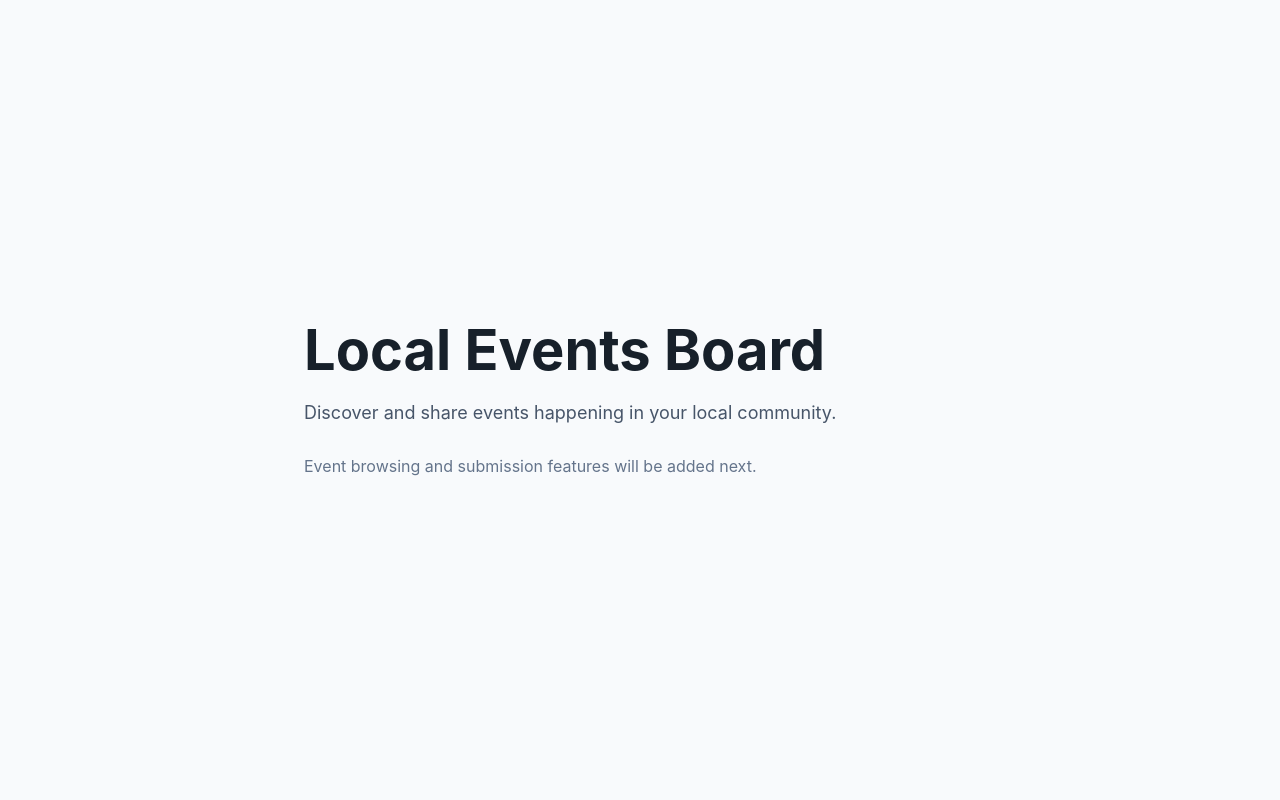
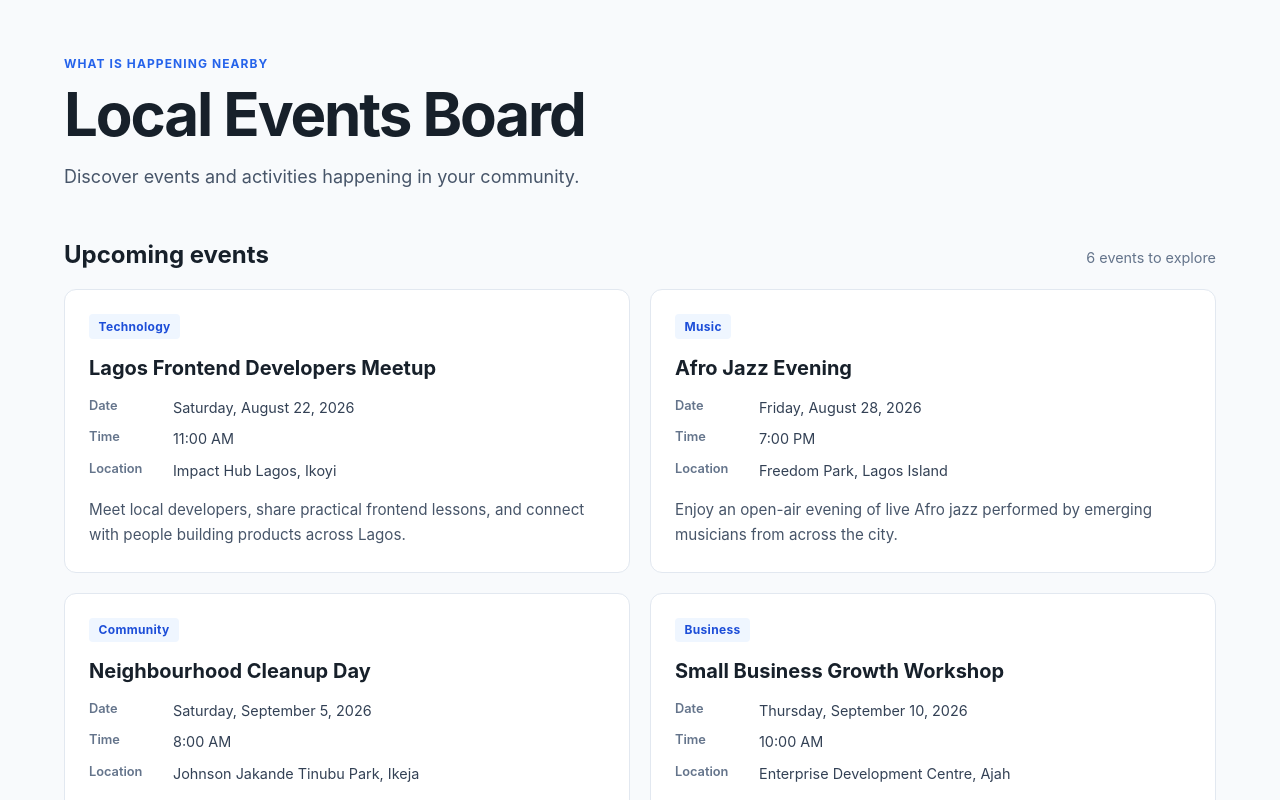
Before and after one commit to LolaAyeni/local-events-board, a React (Vite) app: page / in a window 1280 px wide. Shown: the top 800 px of the page. Built offline with nearby package versions, Linux system fonts and the light colour scheme.

Commit message:
feat: display sample local events

```diff
--- a/src/App.css
+++ b/src/App.css
@@ -1,24 +1,151 @@
-.intro {
-  width: min(100% - 2rem, 42rem);
-  padding: 3rem 0;
+.page-shell {
+  width: min(100% - 2rem, 72rem);
+  margin: 0 auto;
+  padding: 3.5rem 0 4rem;
 }
 
-.intro h1 {
-  margin: 0 0 1rem;
-  color: #17202a;
-  font-size: clamp(2rem, 8vw, 3.5rem);
-  line-height: 1.1;
+.page-header {
+  max-width: 42rem;
+  margin-bottom: 3rem;
 }
 
-.intro p {
+.eyebrow {
+  margin: 0 0 0.75rem;
+  color: #2563eb;
+  font-size: 0.75rem;
+  font-weight: 700;
+  letter-spacing: 0.09em;
+  text-transform: uppercase;
+}
+
+.page-header h1 {
   margin: 0;
+  color: #17202a;
+  font-size: clamp(2.25rem, 8vw, 3.75rem);
+  line-height: 1.05;
+  letter-spacing: -0.035em;
+}
+
+.page-header > p:last-child {
+  margin: 1rem 0 0;
   color: #475569;
   font-size: 1.125rem;
   line-height: 1.7;
 }
 
-.intro .status {
-  margin-top: 1.5rem;
+.section-heading {
+  display: flex;
+  align-items: baseline;
+  justify-content: space-between;
+  gap: 1rem;
+  margin-bottom: 1.25rem;
+}
+
+.section-heading h2 {
+  margin: 0;
+  font-size: 1.5rem;
+  line-height: 1.2;
+}
+
+.section-heading p {
+  margin: 0;
   color: #64748b;
-  font-size: 1rem;
+  font-size: 0.9rem;
 }
+
+.event-list {
+  display: grid;
+  grid-template-columns: repeat(2, minmax(0, 1fr));
+  gap: 1.25rem;
+}
+
+.event-card {
+  min-width: 0;
+  padding: 1.5rem;
+  background: #ffffff;
+  border: 1px solid #e2e8f0;
+  border-radius: 0.75rem;
+}
+
+.event-card__category {
+  display: inline-block;
+  padding: 0.3rem 0.6rem;
+  color: #1d4ed8;
+  background: #eff6ff;
+  border-radius: 0.25rem;
+  font-size: 0.75rem;
+  font-weight: 700;
+  letter-spacing: 0.025em;
+}
+
+.event-card h3 {
+  margin: 1rem 0;
+  color: #17202a;
+  font-size: 1.25rem;
+  line-height: 1.35;
+  overflow-wrap: anywhere;
+}
+
+.event-card__details {
+  display: grid;
+  gap: 0.65rem;
+  margin: 0 0 1rem;
+}
+
+.event-card__details div {
+  display: grid;
+  grid-template-columns: 4.5rem minmax(0, 1fr);
+  gap: 0.75rem;
+}
+
+.event-card__details dt {
+  color: #64748b;
+  font-size: 0.8rem;
+  font-weight: 600;
+}
+
+.event-card__details dd {
+  margin: 0;
+  color: #334155;
+  font-size: 0.9rem;
+  line-height: 1.45;
+  overflow-wrap: anywhere;
+}
+
+.event-card > p {
+  margin: 0;
+  color: #475569;
+  font-size: 0.95rem;
+  line-height: 1.65;
+}
+
+@media (max-width: 700px) {
+  .page-shell {
+    padding: 2.5rem 0 3rem;
+  }
+
+  .page-header {
+    margin-bottom: 2.25rem;
+  }
+
+  .section-heading {
+    align-items: flex-start;
+    flex-direction: column;
+    gap: 0.35rem;
+  }
+
+  .event-list {
+    grid-template-columns: 1fr;
+  }
+}
+
+@media (max-width: 380px) {
+  .event-card {
+    padding: 1.25rem;
+  }
+
+  .event-card__details div {
+    grid-template-columns: 1fr;
+    gap: 0.15rem;
+  }
+}
--- a/src/App.jsx
+++ b/src/App.jsx
@@ -1,13 +1,23 @@
 import './App.css'
+import EventList from './components/EventList.jsx'
+import events from './data/events.js'
 
 function App() {
   return (
-    <main className="intro">
-      <h1>Local Events Board</h1>
-      <p>Discover and share events happening in your local community.</p>
-      <p className="status">
-        Event browsing and submission features will be added next.
-      </p>
+    <main className="page-shell">
+      <header className="page-header">
+        <p className="eyebrow">What is happening nearby</p>
+        <h1>Local Events Board</h1>
+        <p>Discover events and activities happening in your community.</p>
+      </header>
+
+      <section className="events" aria-labelledby="events-heading">
+        <div className="section-heading">
+          <h2 id="events-heading">Upcoming events</h2>
+          <p>{events.length} events to explore</p>
+        </div>
+        <EventList events={events} />
+      </section>
     </main>
   )
 }
--- /dev/null
+++ b/src/components/EventCard.jsx
@@ -0,0 +1,27 @@
+function EventCard({ event }) {
+  return (
+    <article className="event-card">
+      <span className="event-card__category">{event.category}</span>
+      <h3>{event.title}</h3>
+
+      <dl className="event-card__details">
+        <div>
+          <dt>Date</dt>
+          <dd>{event.date}</dd>
+        </div>
+        <div>
+          <dt>Time</dt>
+          <dd>{event.time}</dd>
+        </div>
+        <div>
+          <dt>Location</dt>
+          <dd>{event.location}</dd>
+        </div>
+      </dl>
+
+      <p>{event.description}</p>
+    </article>
+  )
+}
+
+export default EventCard
--- /dev/null
+++ b/src/components/EventList.jsx
@@ -0,0 +1,13 @@
+import EventCard from './EventCard.jsx'
+
+function EventList({ events }) {
+  return (
+    <div className="event-list">
+      {events.map((event) => (
+        <EventCard key={event.id} event={event} />
+      ))}
+    </div>
+  )
+}
+
+export default EventList
--- /dev/null
+++ b/src/data/events.js
@@ -0,0 +1,64 @@
+const events = [
+  {
+    id: 1,
+    title: 'Lagos Frontend Developers Meetup',
+    category: 'Technology',
+    date: 'Saturday, August 22, 2026',
+    time: '11:00 AM',
+    location: 'Impact Hub Lagos, Ikoyi',
+    description:
+      'Meet local developers, share practical frontend lessons, and connect with people building products across Lagos.',
+  },
+  {
+    id: 2,
+    title: 'Afro Jazz Evening',
+    category: 'Music',
+    date: 'Friday, August 28, 2026',
+    time: '7:00 PM',
+    location: 'Freedom Park, Lagos Island',
+    description:
+      'Enjoy an open-air evening of live Afro jazz performed by emerging musicians from across the city.',
+  },
+  {
+    id: 3,
+    title: 'Neighbourhood Cleanup Day',
+    category: 'Community',
+    date: 'Saturday, September 5, 2026',
+    time: '8:00 AM',
+    location: 'Johnson Jakande Tinubu Park, Ikeja',
+    description:
+      'Join residents for a morning cleanup and help make shared community spaces cleaner and more welcoming.',
+  },
+  {
+    id: 4,
+    title: 'Small Business Growth Workshop',
+    category: 'Business',
+    date: 'Thursday, September 10, 2026',
+    time: '10:00 AM',
+    location: 'Enterprise Development Centre, Ajah',
+    description:
+      'Learn practical approaches to pricing, customer retention, and sustainable growth from local business owners.',
+  },
+  {
+    id: 5,
+    title: 'Contemporary Art Open Studio',
+    category: 'Arts',
+    date: 'Sunday, September 13, 2026',
+    time: '2:00 PM',
+    location: 'Thought Pyramid Art Centre, Ikoyi',
+    description:
+      'Visit working studios, meet contemporary artists, and discover new paintings, photography, and mixed-media work.',
+  },
+  {
+    id: 6,
+    title: 'Creative Founders Networking Breakfast',
+    category: 'Business',
+    date: 'Wednesday, September 16, 2026',
+    time: '8:30 AM',
+    location: 'The Art Hotel, Victoria Island',
+    description:
+      'Start the day with useful conversations and new connections among founders working in creative industries.',
+  },
+]
+
+export default events
--- a/src/index.css
+++ b/src/index.css
@@ -20,6 +20,4 @@ body {
 
 #root {
   min-height: 100vh;
-  display: grid;
-  place-items: center;
 }
```
